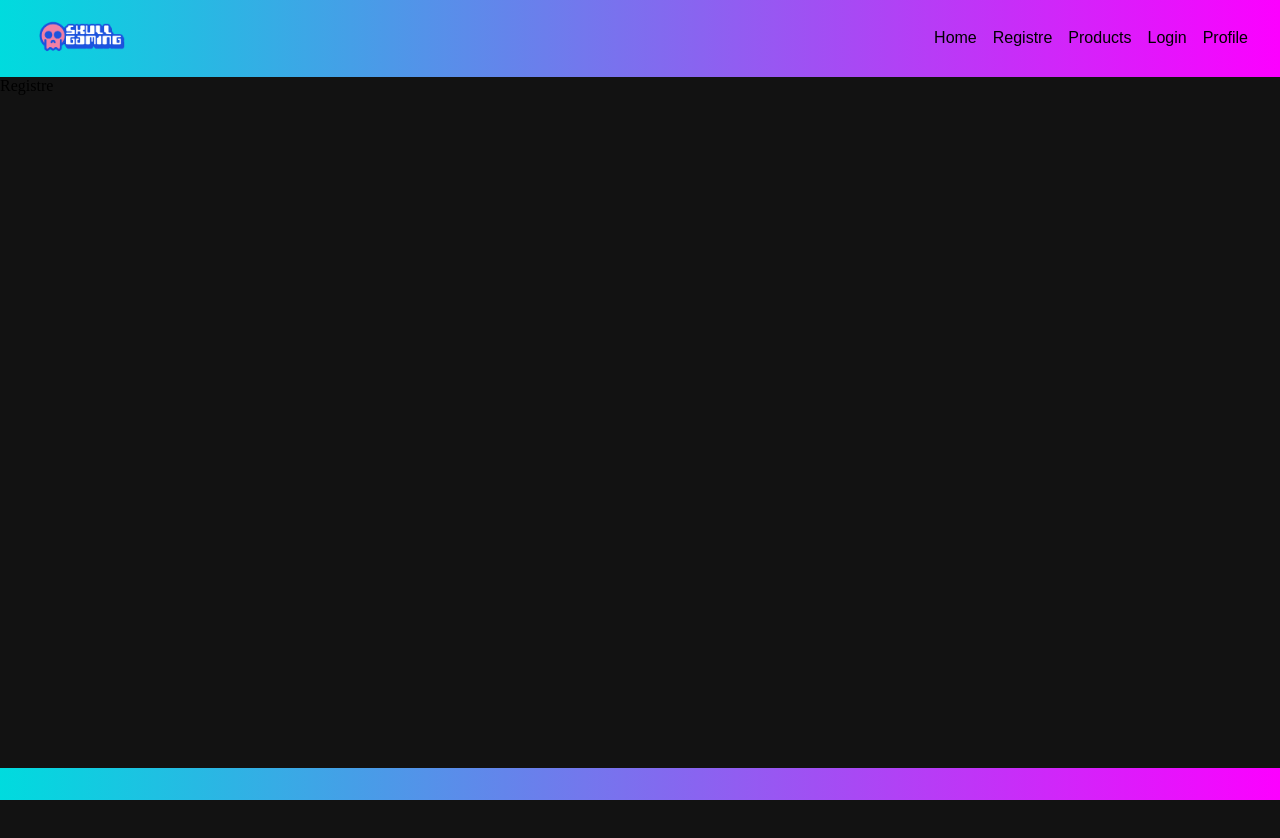
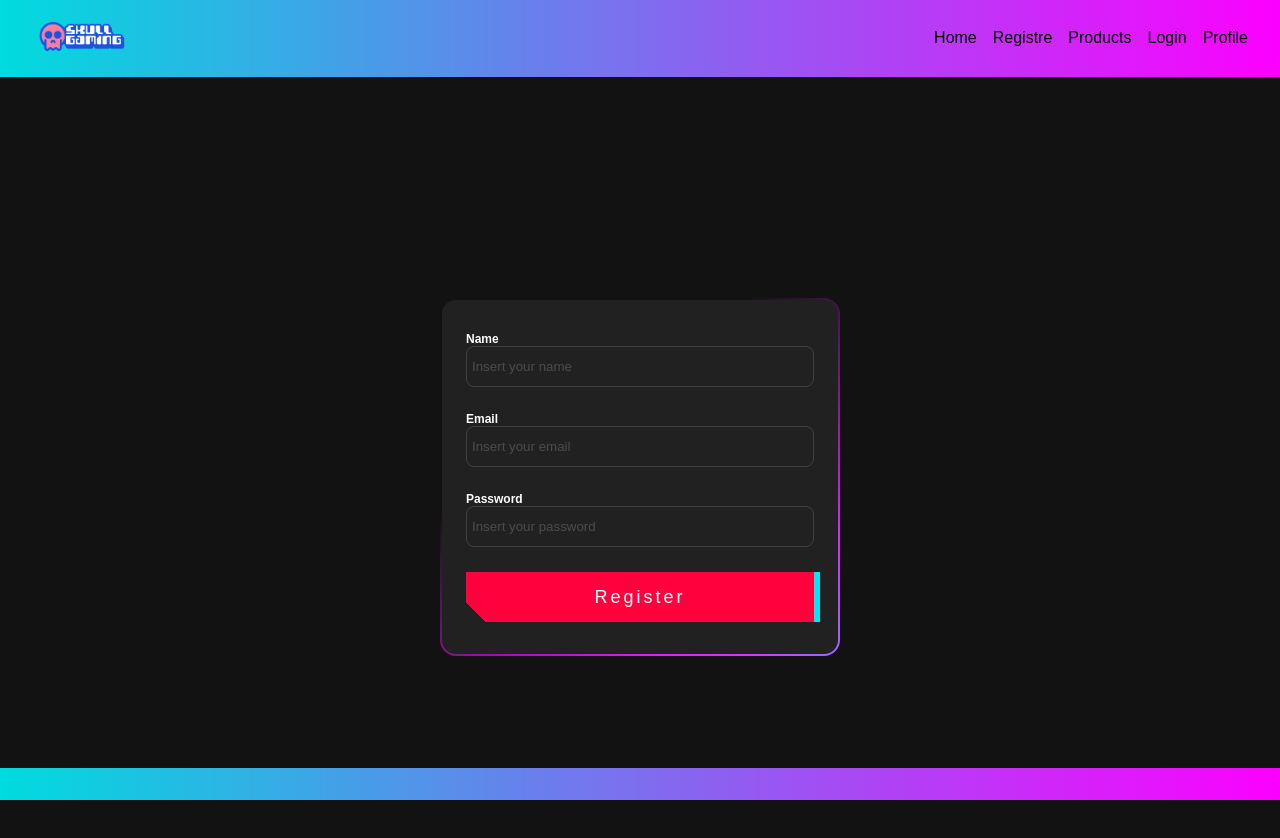
Before and after one commit to jaironf/E-commerceReact, a React (Vite) app: page /registre in a window 1280 px wide. Shown: the top 838 px of the page. Before the commit the page ends 800 px from the top, so only its background shows below. Built offline with nearby package versions, Linux system fonts and the light colour scheme.

Commit message:
Registro del usuario creado

```diff
--- a/src/components/Profile/Profile.jsx
+++ b/src/components/Profile/Profile.jsx
@@ -16,7 +16,7 @@ const Profile = () => {
   return (
     <div className="profile-container">
     <div className="profile-card">
-        <h2>Premium</h2>
+        <h2>Welcome</h2>
         <img className='profile-avatar' src="src/assets/AvatarPerfil.png" alt="" />
         <p className="heading-profile">{user.name}</p>
         <p>{user.email}</p>
--- a/src/components/Registre/Registre.jsx
+++ b/src/components/Registre/Registre.jsx
@@ -1,11 +1,71 @@
-import React from 'react'
+import React, { useContext } from 'react'
 import './Registre.scss'
-
+import { UserContext } from '../../context/UserContext/UserState'
+import { useNavigate } from 'react-router-dom'
+import {notification} from 'antd'
 
 
 const Registre = () => {
+    const {userRegistre} = useContext(UserContext);
+    const navigate = useNavigate();
+
+    const handleSubmit = async (e) => {
+        e.preventDefault();
+
+        const name = e.target.name.value;
+        const email = e.target.email.value;
+        const password = e.target.password.value;
+
+
+        if(!name || !email || !password){
+        notification.error({
+            message: 'Something happened',
+            description: 'Please make sure that you have filled in all the fields'
+        })
+        }else{
+            try {
+                await userRegistre({name, email, password})
+                notification.success({
+                    message: 'User created successfully',
+                    description: 'Please sign in'
+                })
+                setTimeout(() =>{
+                    navigate('/login');
+                }, 3000);
+            } catch (error) {
+                notification.error({
+                    message: 'Something happened',
+                    notification: 'Please make sure that you have entered the data correctly'
+                })
+            }
+        }
+
+    }
+
   return (
-    <div>Registre</div>
+    <div className='container-div'>
+    <div className="form-container">
+      <form className="form" onSubmit={handleSubmit}>
+        <div className='form-group'>
+            <label name="name">Name
+                <input name='name' id='name' type="text" placeholder='Insert your name' required />
+            </label>
+        </div>
+        <div className="form-group">
+          <label name="email">Email
+          <input name="email" id="email" type="text" placeholder='Insert your email'  required/>
+          </label>
+        </div>
+        <div className="form-group">
+          <label name="textarea">Password
+          <input type="password" name='password' id='password' placeholder='Insert your password' required/>
+          </label>
+        </div>
+        <button>Register</button>
+        {/* <h4 className='validation-msg'>{message}</h4> */}
+      </form>
+    </div>
+    </div>
   )
 }
 
--- a/src/context/UserContext/UserReducer.js
+++ b/src/context/UserContext/UserReducer.js
@@ -1,10 +1,10 @@
 const users = (state, action) => {
     switch (action.type) {
-        case 'REGISTRE':
-            return{
-                ...state,
-                user: action.payload
-            };
+        // case 'REGISTRE':
+        //     return{
+        //         ...state,
+        //         user: action.payload
+        //     };
 
         case 'LOGIN':
             return{
--- a/src/context/UserContext/UserState.jsx
+++ b/src/context/UserContext/UserState.jsx
@@ -18,21 +18,9 @@ export const UserContext = createContext(initialState);
 export const UserProvider = ({children}) =>{
     const [state, dispatch] = useReducer(UserReducer, initialState)
 
-    const userRegistre = async () => {
-      try {
+    const userRegistre = async (user) => {
         const res = await axios.post(API_URL, user)
-        dispatch({
-          type:'REGISTRE',
-          payload: res.data,
-        })
-        if(res.data){
-          localStorage.setItem('user', res.data.user)
-        }
-      } catch (error) {
-        console.error(error);
-      }
     }
-
 
     const login = async (user) => {
       console.log(user);
```
Also changed, not shown: src/components/Profile/Profile.scss (line endings or trailing spaces).
